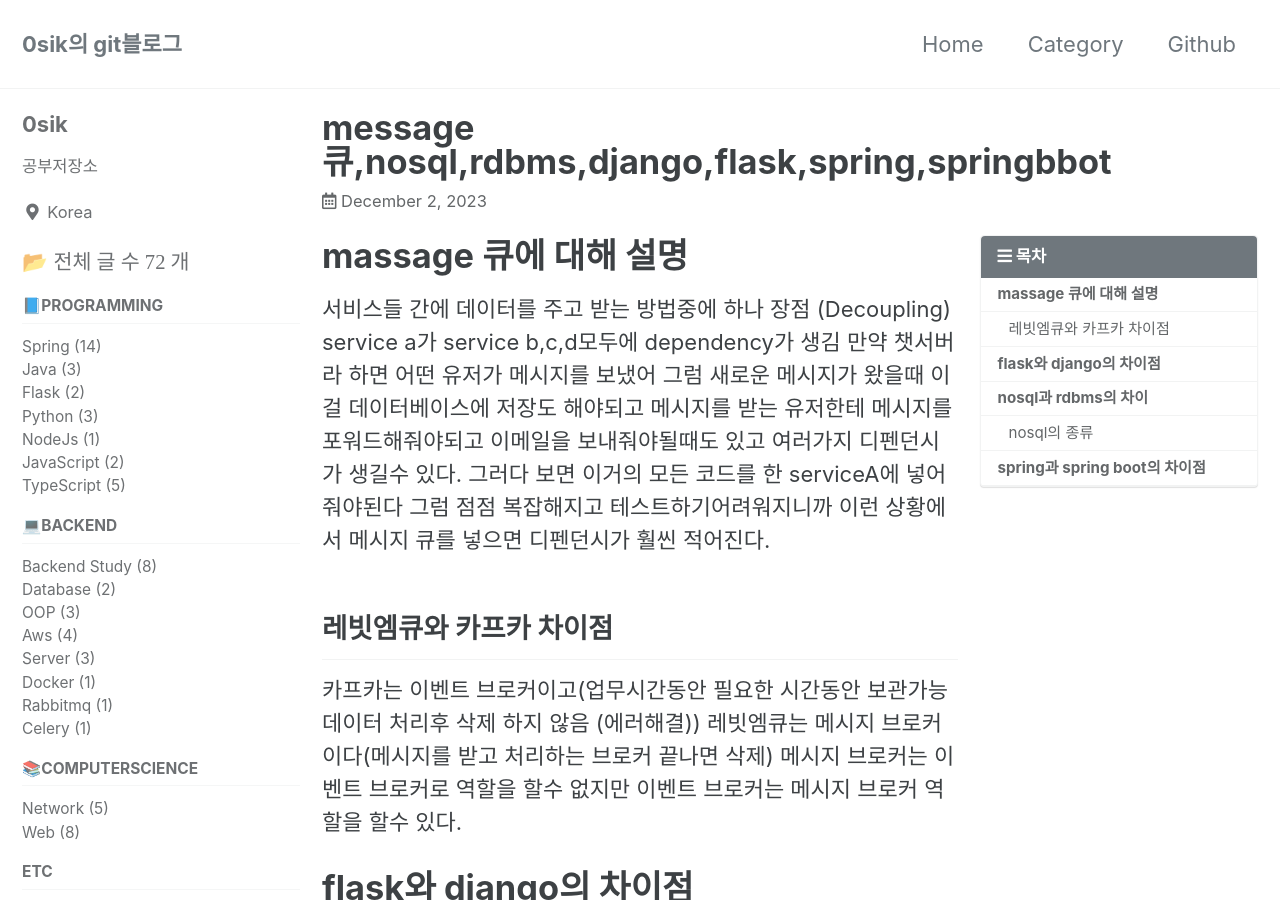
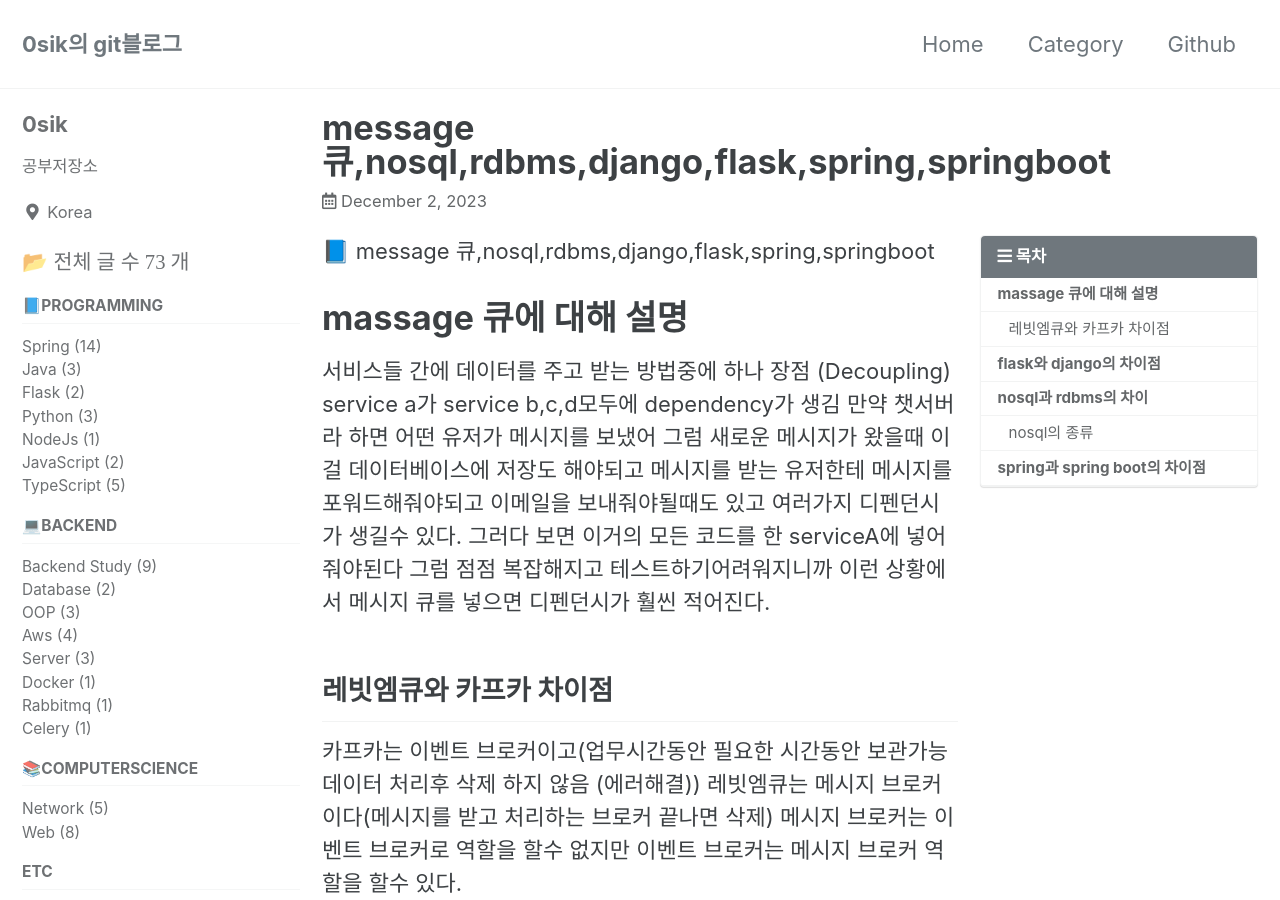
Before and after one commit to 0sik/0sik.github.io, a Jekyll site: the page built from _posts/2023-12-02-backendstudy 개념정리.md, in a window 1280 px wide and 900 px high. Built offline with Jekyll 4.4.1, drawn with Linux system fonts in a browser that asks for light colours; cached includes are drawn as plain includes; some of the changed text lies outside the part shown.

```diff
--- a/_posts/2023-12-02-backendstudy 개념정리.md
+++ b/_posts/2023-12-02-backendstudy 개념정리.md
@@ -1,6 +1,6 @@
 ---
 layout: single
-title: "message 큐,nosql,rdbms,django,flask,spring,springbbot"
+title: "message 큐,nosql,rdbms,django,flask,spring,springboot"
 toc: true
 toc_sticky: true
 toc_label: "목차"
@@ -8,6 +8,7 @@ categories: backendstudy
 toc_icon: "bars"
 tags: [backendstudy]
 ---
+📘 message 큐,nosql,rdbms,django,flask,spring,springboot
 
 # massage 큐에 대해 설명
 서비스들 간에 데이터를 주고 받는 방법중에 하나
```
Also changed, not shown: _posts/2023-12-06-backendstudy Microsoft Azure.md (added, +27 -0 lines).
